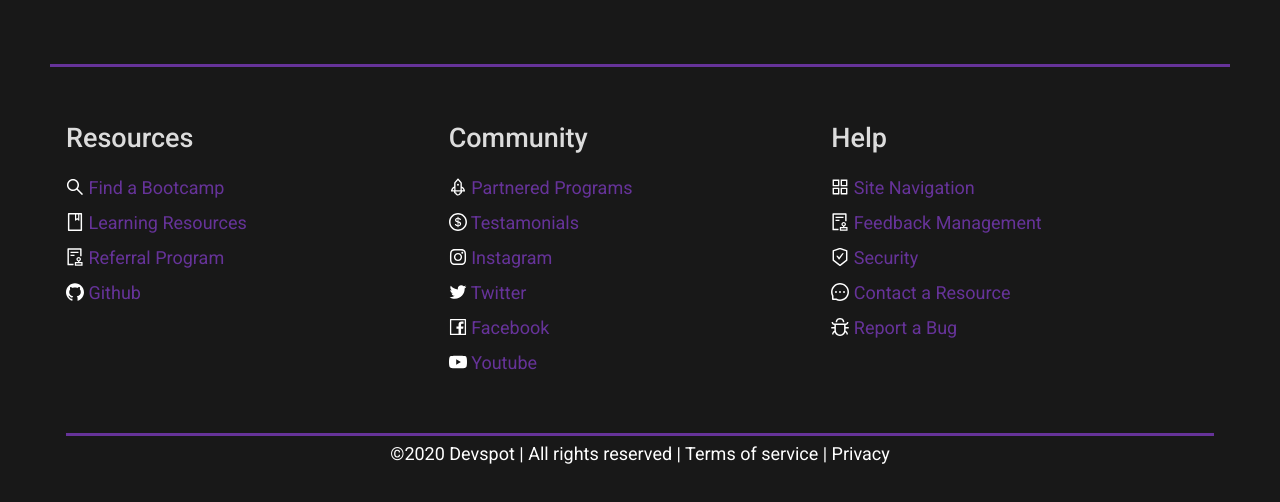
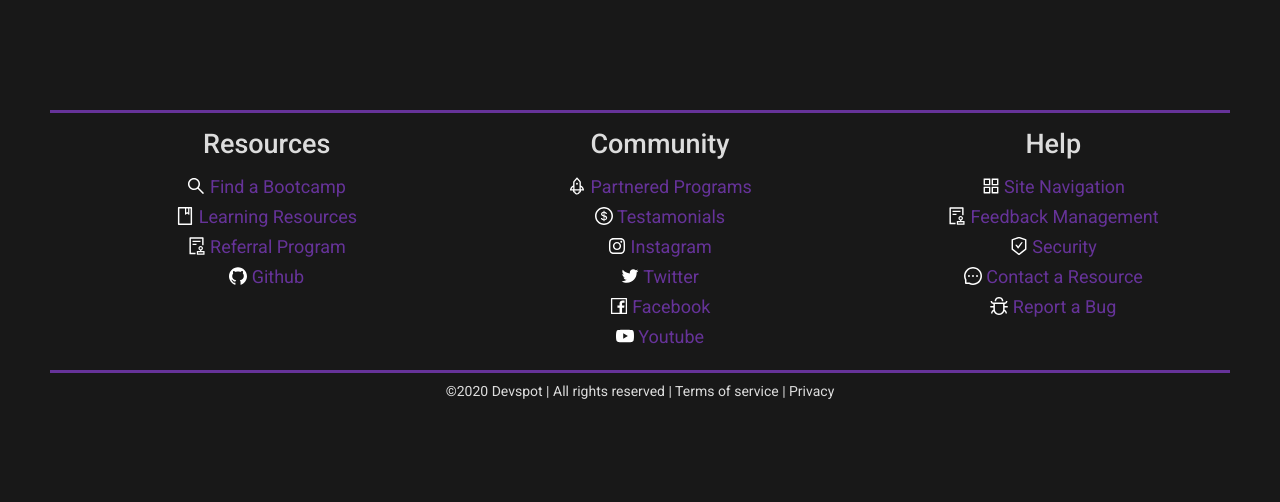
Before and after one commit to torqie/DevSpot, a React (Create React App) app in the folder client/: page /news-feed in a window 1280 px wide. Shown: the part 360-862 px from the top of the page. After the commit the page ends 800 px from the top, so only its background shows below. Built offline with nearby package versions, Linux system fonts and the light colour scheme; no server answers; sample sign-in values are in the browser's storage.

Commit message:
styling changes

```diff
--- a/client/src/components/Footer/Footer.css
+++ b/client/src/components/Footer/Footer.css
@@ -5,7 +5,7 @@
 
 .footer{
     margin-top: 1rem;
-    padding: 1rem;
+    padding: 0rem;
     background-color: rgb(24, 24, 24);
     position: relative;
     bottom: 0;
@@ -13,21 +13,30 @@
     text-align: center;
     width: 100%;
     color: white;
-    padding-top: 3em;
+    padding-top: 1rem;
     font-size: 18px;
-    line-height: 35px;
+    line-height: 30px;
     border-top: solid #663399;
-
-
+    border-bottom: solid #663399;
 
   }
 
+  .terms {
+    text-align: center;
+    margin-top: -15px;
+}
+
 ul {
     list-style-type: none;
-    margin: 0;
-    padding: 0;
+    margin: -1;
+    padding-bottom: -1;
   }
 
-.terms {
-    border-top: solid #663399;
+.break {
+  padding-top: -1;
 }
+
+.list-unstyled {
+  text-align: justify;
+  text-align: center;
+}
--- a/client/src/components/Footer/footer.js
+++ b/client/src/components/Footer/footer.js
@@ -26,7 +26,7 @@ const Footer = () => {
         <>
             <div className="footer">
                 <section className="rc-footer-columns">
-                    <Row justify="center" style={{ textAlign: "left" }}>
+                    <Row justify="center">
                         <Col span={8}>
                             <ul className="list-unstyled">
                                 <h2 className="header">
@@ -104,15 +104,16 @@ const Footer = () => {
 
                     </Row>
                     {/* Column1 */}
+
                 </section>
-                <br></br>
-                <div className="col terms" >
-                    <p className="col-sm">
-                        &copy;{new Date().getFullYear()} Devspot  |  All rights reserved  |  Terms of service  |  Privacy
-                    </p>
-                </div>
 
             </div>
+                <br className="break"></br>
+                    <div className="col terms" >
+                        <p className="col-sm">
+                            &copy;{new Date().getFullYear()} Devspot  |  All rights reserved  |  Terms of service  |  Privacy
+                        </p>
+                    </div>
 
         </>
     )
```
